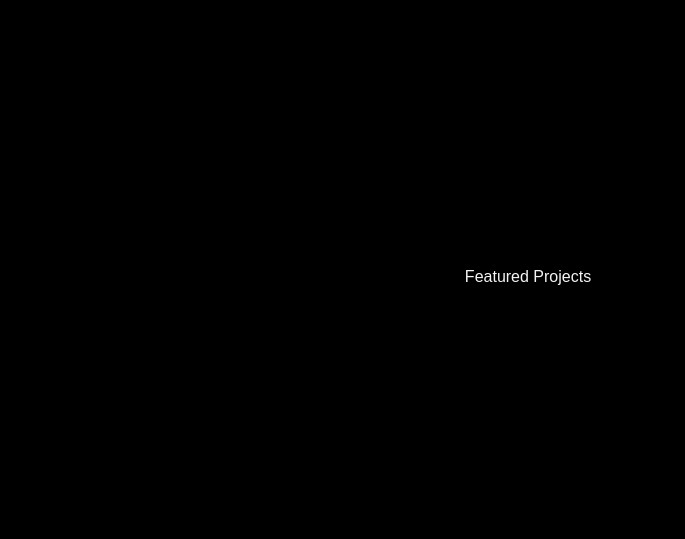
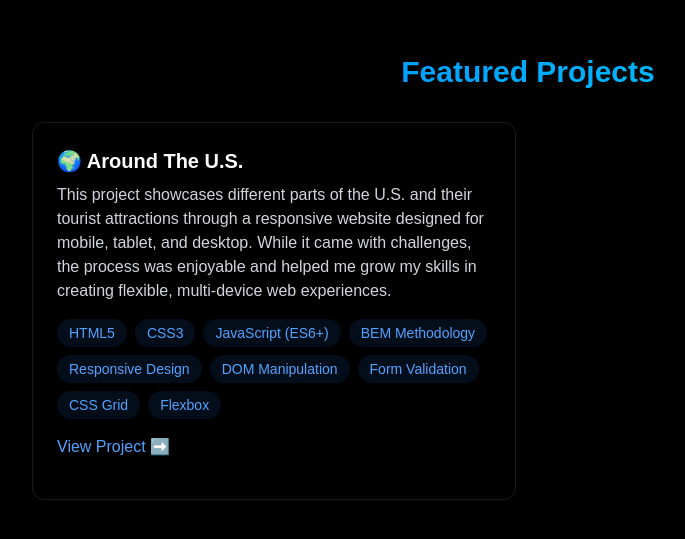
Before and after one commit to prince21241/PORTFOLIO-WEBSITE, a React (Vite) app: page / in a window 1280 px wide. Shown: the part 1723-2262 px from the top of the page, without its empty margins (112-797 px from the left). Built offline with nearby package versions, Linux system fonts and the light colour scheme.

Commit message:
Added Project Section

```diff
--- a/src/components/sections/Projects.jsx
+++ b/src/components/sections/Projects.jsx
@@ -5,7 +5,51 @@
       className="min-h-screen flex items-center justify-center py-20"
     >
       <div className="max-w-5xl mx-auto px-4">
-        <h2 className="">Featured Projects </h2>
+        <h2 className="text-3xl font-bold mb-8 bg-gradient-to-r from-blue-500 to-cyan-400 bg-clip-text text-transparent text-center">
+          Featured Projects
+        </h2>
+        <div className="grid grid-cols-1 md:grid-cols-2 gap-6">
+          <div className="rounded-xl p-6 border border-white/10 hover:-translate-y-1 transition-all">
+            <h3 className="text-xl font-semibold mb-2 text-white">
+              🌍 Around The U.S.
+            </h3>
+            <p className="text-gray-300 mb-4">
+              This project showcases different parts of the U.S. and their
+              tourist attractions through a responsive website designed for
+              mobile, tablet, and desktop. While it came with challenges, the
+              process was enjoyable and helped me grow my skills in creating
+              flexible, multi-device web experiences.
+            </p>
+            <div className="flex flex-wrap gap-2">
+              {[
+                "HTML5",
+                "CSS3",
+                "JavaScript (ES6+)",
+                "BEM Methodology",
+                "Responsive Design",
+                "DOM Manipulation",
+                "Form Validation",
+                "CSS Grid",
+                "Flexbox",
+              ].map((tech, key) => (
+                <span
+                  key={key}
+                  className="bg-blue-500/10 text-blue-400 py-1 px-3 rounded-full text-sm hover:bg-blue-500/20 transition"
+                >
+                  {tech}
+                </span>
+              ))}
+            </div>
+            <div className="flex justify-between items-center">
+              <a
+                href="https://prince21241.github.io/se_project_aroundtheus/"
+                className="text-blue-400 hover:text-blue-300 transition-colors my-4"
+              >
+                View Project ➡️
+              </a>
+            </div>
+          </div>
+        </div>
       </div>
     </section>
   );
```
